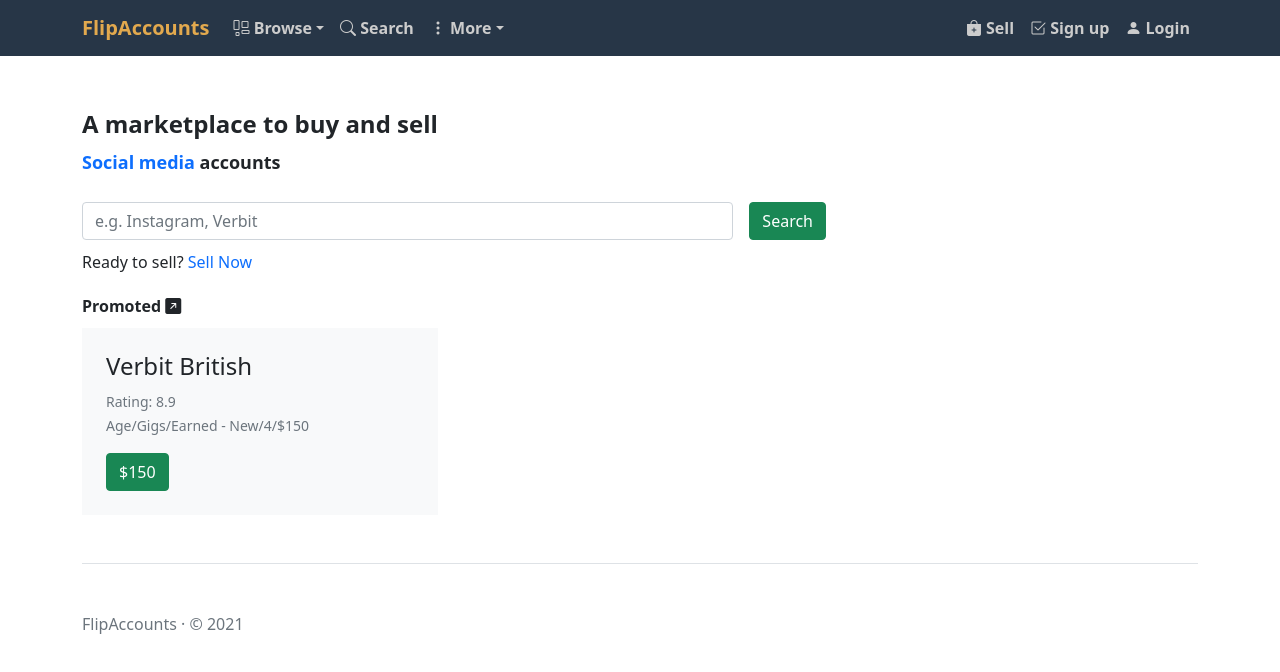
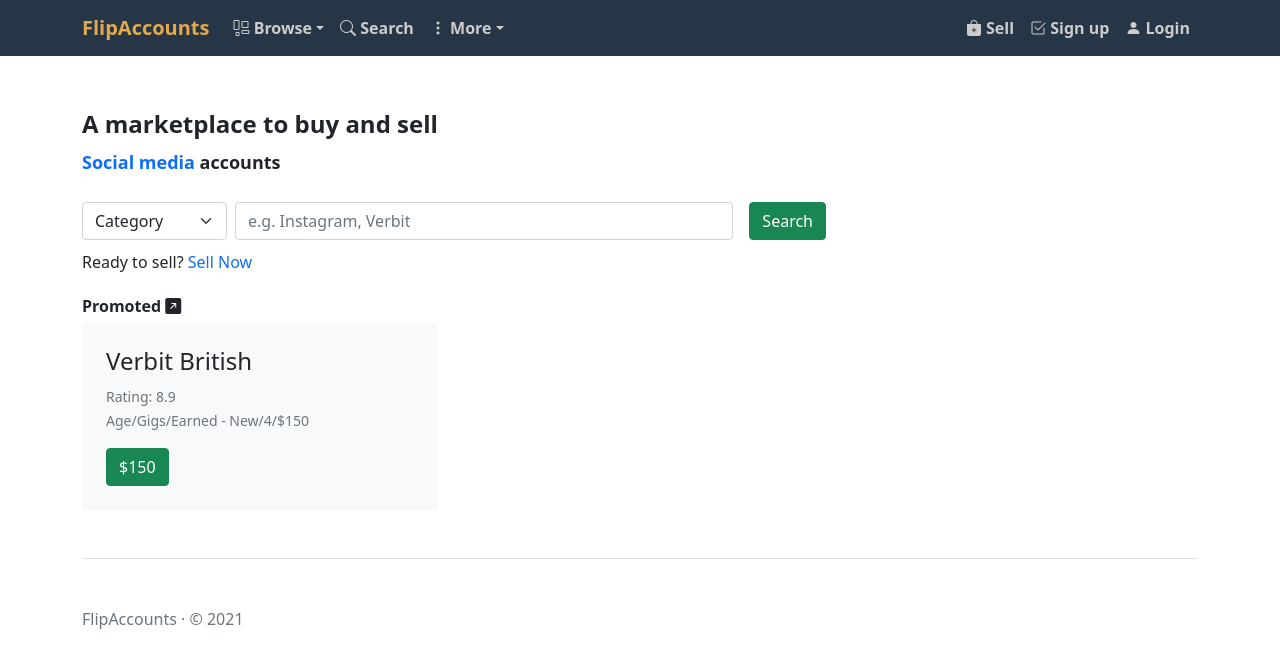
Before and after one commit to nxoo/flipaccounts, a Next.js app in the folder frontend/: page / in a window 1280 px wide. Shown: the top 672 px of the page. Built offline with nearby package versions, Linux system fonts and the light colour scheme; no server answers.

Commit message:
added category option to search bar

```diff
--- a/frontend/pages/index.js
+++ b/frontend/pages/index.js
@@ -34,8 +34,17 @@ export default function Home() {
                 <br/>
                 <div className="search col-sm-8">
                     <form className="d-grid gap-2 d-md-flex">
+                        <div className="col-auto">
+                        <select className="form-select" aria-label="Default select example" required>
+                            <option value="">Category</option>
+                            <option value="1">Freelance</option>
+                            <option value="2">Social Media</option>
+                            <option value="3">Gaming</option>
+                            <option value="4">Verification</option>
+                        </select>
+                        </div>
                         <input className="form-control me-2" type="search"
-                               placeholder="e.g. Instagram, Verbit" aria-label="Search"/>
+                               placeholder="e.g. Instagram, Verbit" aria-label="Search" required/>
                         <button className="btn btn-success" type="submit">Search</button>
                     </form>
                 </div>
@@ -74,7 +83,7 @@ export default function Home() {
               }
 
               .row .col-sm-4 {
-                margin-top: 10px;
+                margin-top: 5px;
               }
 
               @media (max-width: 990px) {
```
